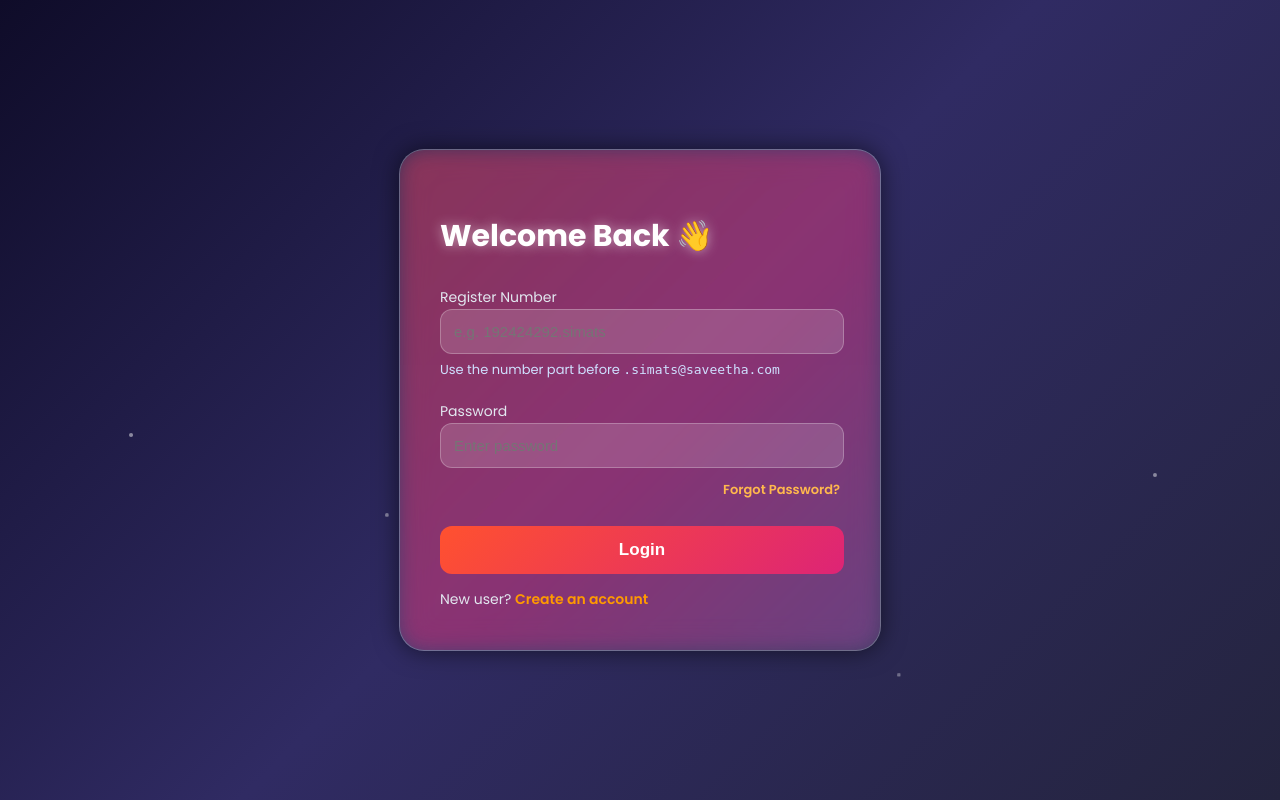
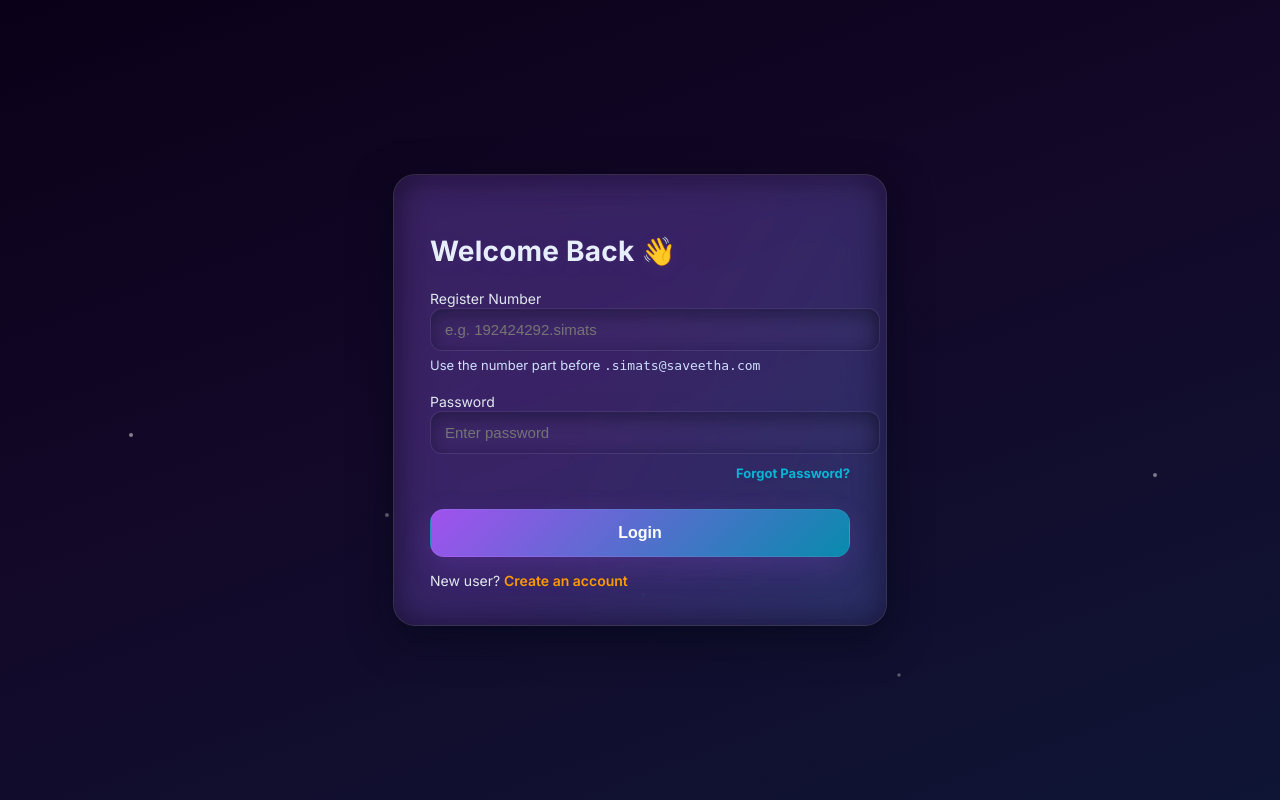
Before and after one commit to nagasai-chowdary-gituser/simats_web_portal, a Flask app: page /login in a window 1280 px wide. Run offline with Flask 3, Linux system fonts and the light colour scheme.

Commit message:
UI: Apply Midnight Blur theme to login page (style-only, no content or back-end changes)

```diff
--- a/templates/login.html
+++ b/templates/login.html
@@ -7,17 +7,34 @@
     <title>Login</title>
 
     <style>
-    @import url('https://fonts.googleapis.com/css2?family=Poppins:wght@300;400;600;700;800&display=swap');
+    @import url('https://fonts.googleapis.com/css2?family=Poppins:wght@300;400;600;700;800&family=Inter:wght@300;400;600;700&display=swap');
+
+    :root{
+        --bg-deep:#0a0118; /* deep navy */
+        --bg-mid:#130828; /* purple-mid */
+        --bg-navy:#0f1535; /* navy */
+        --glass: rgba(255,255,255,0.08);
+        --glass-strong: rgba(255,255,255,0.12);
+        --glass-border: rgba(255,255,255,0.14);
+        --neon-purple: #a855f7;
+        --neon-cyan: #06b6d4;
+        --neon-violet: #8b5cf6;
+        --text-primary: #e6eefb;
+        --text-muted: rgba(230,238,251,0.8);
+        --radius-lg: 22px;
+        --blur-heavy: blur(24px);
+    }
 
     body {
         margin: 0;
-        font-family: 'Poppins', sans-serif;
+        font-family: 'Inter', 'Poppins', sans-serif;
         height: 100vh;
-        background: linear-gradient(135deg,#0f0c29,#302b63,#24243e);
+        background: linear-gradient(160deg,var(--bg-deep) 0%,var(--bg-mid) 45%,var(--bg-navy) 100%);
         display: flex;
         justify-content: center;
         align-items: center;
         overflow: hidden;
+        color: var(--text-primary);
     }
 
     /* FLOATING PARTICLES */
@@ -45,15 +62,17 @@
     /* LOGIN CARD */
     .wrapper {
         z-index: 2;
-        width: 400px;
-        padding: 40px;
-        border-radius: 25px;
-        background: rgba(255,255,255,0.10);
-        backdrop-filter: blur(16px);
-        border: 1px solid rgba(255,255,255,0.25);
-        box-shadow: 0 0 25px rgba(0,0,0,0.55);
+        width: 420px;
+        max-width: calc(100% - 40px);
+        padding: 36px;
+        border-radius: var(--radius-lg);
+        background: linear-gradient(180deg, rgba(255,255,255,0.03), rgba(255,255,255,0.02));
+        border: 1px solid var(--glass-border);
+        box-shadow: 0 12px 40px rgba(2,6,23,0.6), 0 2px 12px rgba(168,85,247,0.06) inset;
+        backdrop-filter: var(--blur-heavy);
         position: relative;
         overflow: hidden;
+        transform: translateZ(0);
     }
 
     /* GLOW ANIMATION */
@@ -61,27 +80,24 @@
         content: "";
         position: absolute;
         inset: -2px;
-        border-radius: 25px;
-        background: linear-gradient(135deg,#ff512f,#dd2476,#1e90ff,#ff9a00);
-        background-size: 400% 400%;
-        animation: glow 7s ease infinite;
+        border-radius: var(--radius-lg);
+        background: linear-gradient(120deg,var(--neon-purple),var(--neon-violet),var(--neon-cyan));
+        background-size: 300% 300%;
+        animation: glow 9s linear infinite;
         z-index: -1;
-        filter: blur(10px);
-        opacity: 0.45;
+        filter: blur(18px);
+        opacity: 0.28;
     }
 
-    @keyframes glow {
-        0%   { background-position: 0% 50%; }
-        50%  { background-position: 100% 50%; }
-        100% { background-position: 0% 50%; }
-    }
+    @keyframes glow { 0%{ background-position: 0% 50% } 50%{ background-position: 100% 50% } 100%{ background-position: 0% 50% }}
 
     h2 {
-        font-size: 30px;
-        color: #fff;
+        font-size: 28px;
+        color: var(--text-primary);
         font-weight: 700;
-        margin-bottom: 25px;
-        text-shadow: 0 0 12px rgba(255,255,255,0.5);
+        margin-bottom: 20px;
+        letter-spacing: 0.2px;
+        text-shadow: 0 4px 20px rgba(168,85,247,0.08);
     }
 
     /* INPUT FIELDS */
@@ -94,38 +110,37 @@
         font-size: 14px;
     }
     .input-box input {
-        width: 94%;
-        padding: 13px;
+        width: 100%;
+        padding: 12px 14px;
         border-radius: 12px;
-        border: 1px solid rgba(255,255,255,0.25);
-        background: rgba(255,255,255,0.15);
-        color: #fff;
+        border: 1px solid rgba(255,255,255,0.06);
+        background: linear-gradient(180deg, rgba(255,255,255,0.03), rgba(255,255,255,0.01));
+        color: var(--text-primary);
         outline: none;
         font-size: 15px;
+        box-shadow: 0 6px 18px rgba(2,6,23,0.4) inset;
     }
     .input-box input:focus {
-        border-color: #ff9a00;
-        box-shadow: 0 0 15px rgba(255,154,0,0.65);
+        border-color: rgba(168,85,247,0.6);
+        box-shadow: 0 0 22px rgba(168,85,247,0.12);
     }
 
     /* LOGIN BUTTON */
     button {
-        width: 101%;
-        padding: 14px;
-        border-radius: 12px;
-        border: none;
-        background: linear-gradient(135deg,#ff512f,#dd2476);
+        width: 100%;
+        padding: 14px 18px;
+        border-radius: 14px;
+        border: 1px solid rgba(255,255,255,0.06);
+        background: linear-gradient(135deg, rgba(168,85,247,0.95), rgba(8,145,178,0.95));
         color: #fff;
-        font-size: 17px;
-        font-weight: 600;
+        font-size: 16px;
+        font-weight: 700;
         cursor: pointer;
-        margin-top: 10px;
-        transition: 0.3s;
+        margin-top: 12px;
+        transition: transform 0.28s cubic-bezier(.2,.9,.2,1), box-shadow 0.28s ease;
+        box-shadow: 0 10px 30px rgba(168,85,247,0.18);
     }
-    button:hover {
-        transform: translateY(-3px);
-        filter: brightness(1.15);
-    }
+    button:hover { transform: translateY(-4px); box-shadow: 0 16px 42px rgba(168,85,247,0.22) }
 
     /* LINKS */
     .link {
@@ -147,10 +162,11 @@
         text-align: right;
     }
     .forgot a {
-        color: #ffb84d;
+        color: var(--neon-cyan);
         font-size: 13px;
         text-decoration: none;
-        font-weight: 600;
+        font-weight: 700;
+        text-shadow: 0 2px 8px rgba(6,182,212,0.06);
     }
     .forgot a:hover {
         text-decoration: underline;
@@ -158,15 +174,15 @@
 
     /* ERROR MESSAGE */
     .error-msg {
-        background: rgba(255,0,0,0.20);
-        border: 1px solid rgba(255,0,0,0.35);
+        background: rgba(239,68,68,0.06);
+        border: 1px solid rgba(239,68,68,0.12);
         padding: 10px;
         border-radius: 12px;
-        color: #ff4d4d;
+        color: #ffb4b4;
         margin-bottom: 15px;
         text-align: center;
         font-weight: 600;
-        box-shadow: 0 0 15px rgba(255,0,0,0.6);
+        box-shadow: 0 4px 16px rgba(239,68,68,0.06);
     }
 
     /* SHAKE ANIMATION */
@@ -190,10 +206,11 @@
 
     /* responsive tweaks */
     @media (max-width: 480px) {
-        .wrapper { width: 92%; padding: 24px; border-radius: 16px; }
+        .wrapper { width: 96%; padding: 20px; border-radius: 16px; backdrop-filter: blur(12px); }
         h2 { font-size: 22px; }
         .input-box input { width: 100%; }
-        button { width: 100%; }
+        button { width: 100%; padding: 14px; }
+        .stars span { width: 5px; height: 5px; }
     }
     </style>
 </head>
```
